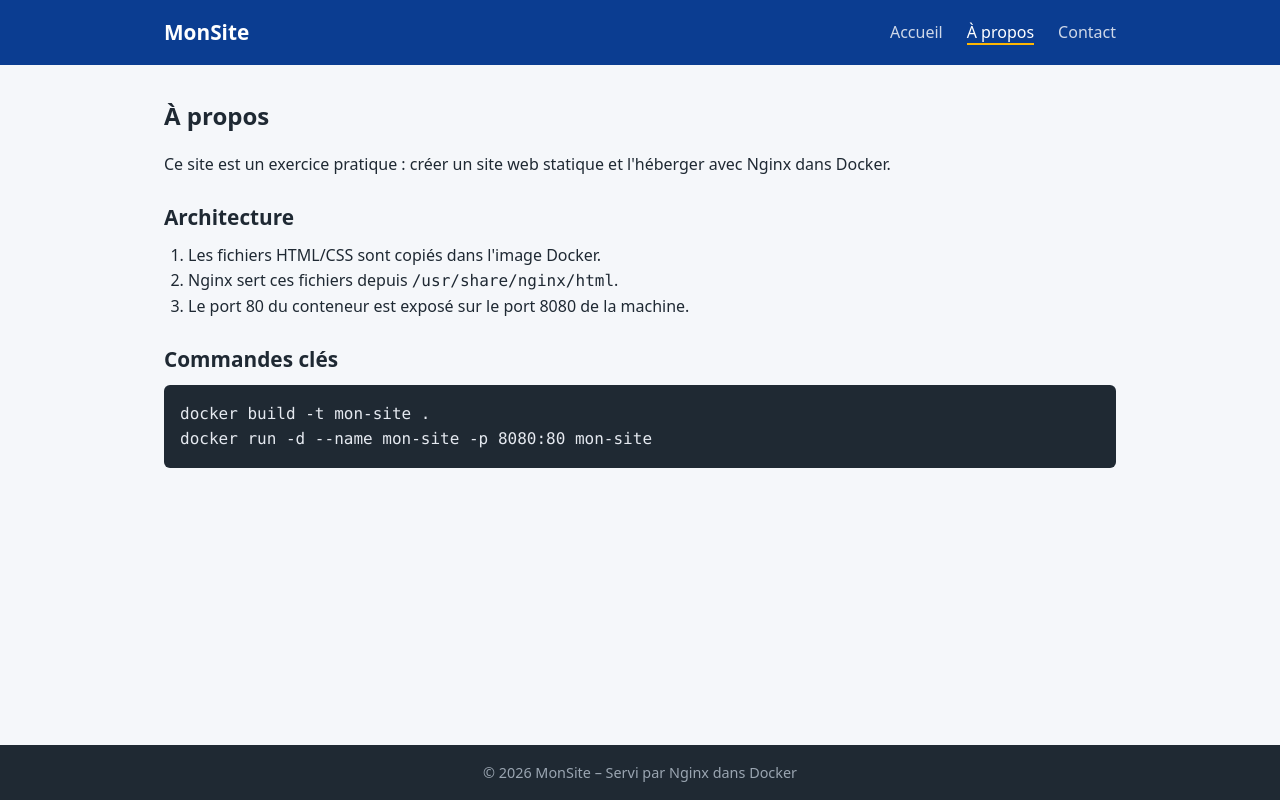
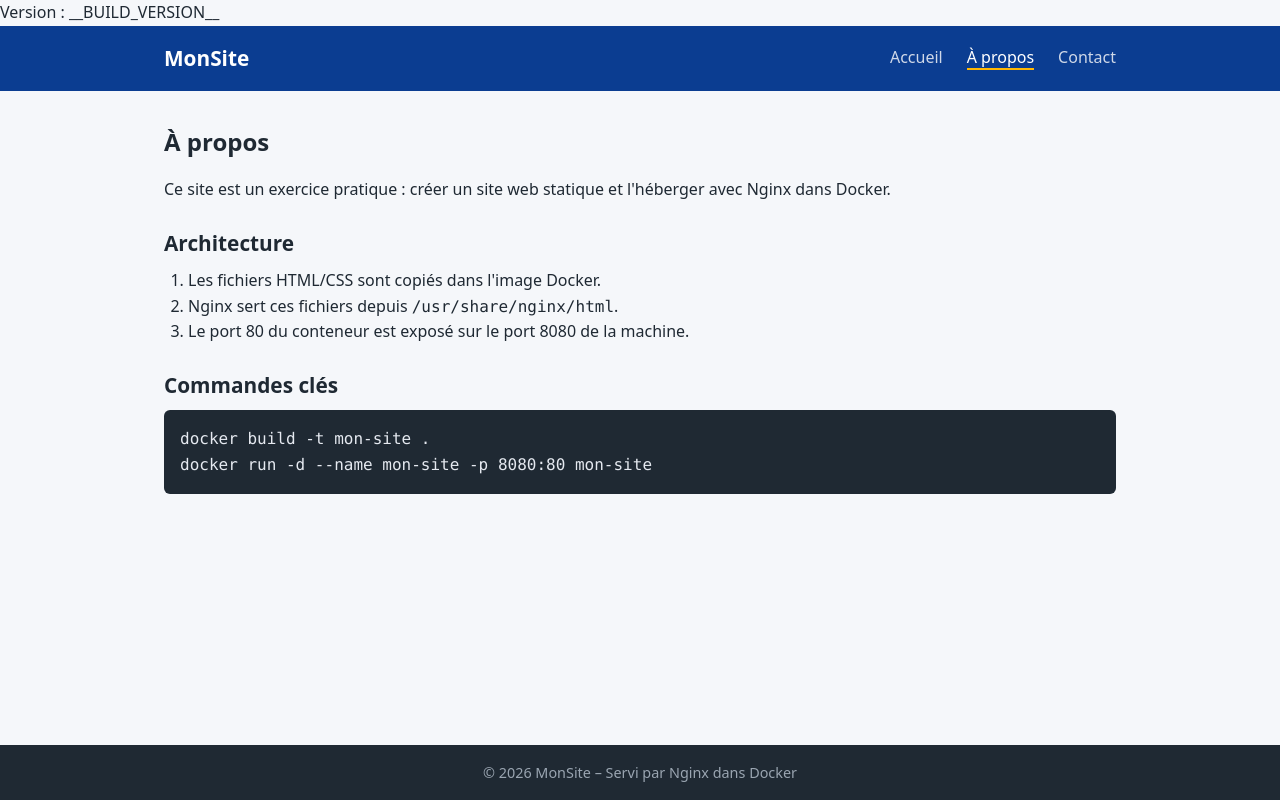
Before and after one commit to louajeanhermes/mon-site-web, a plain HTML site: page apropos.html in a window 1280 px wide. Drawn offline with Linux system fonts and the light colour scheme.

Commit message:
feat: ajout du marqueur de version Jenkins

```diff
--- a/apropos.html
+++ b/apropos.html
@@ -6,6 +6,7 @@
   <title>Mon Site – À propos</title>
   <link rel="stylesheet" href="style.css">
 </head>
+<p>Version : __BUILD_VERSION__</p>
 <body>
   <header>
     <nav>
```
Also changed, not shown: contact.html (+1 -0 lines), index.html (+1 -0 lines).
